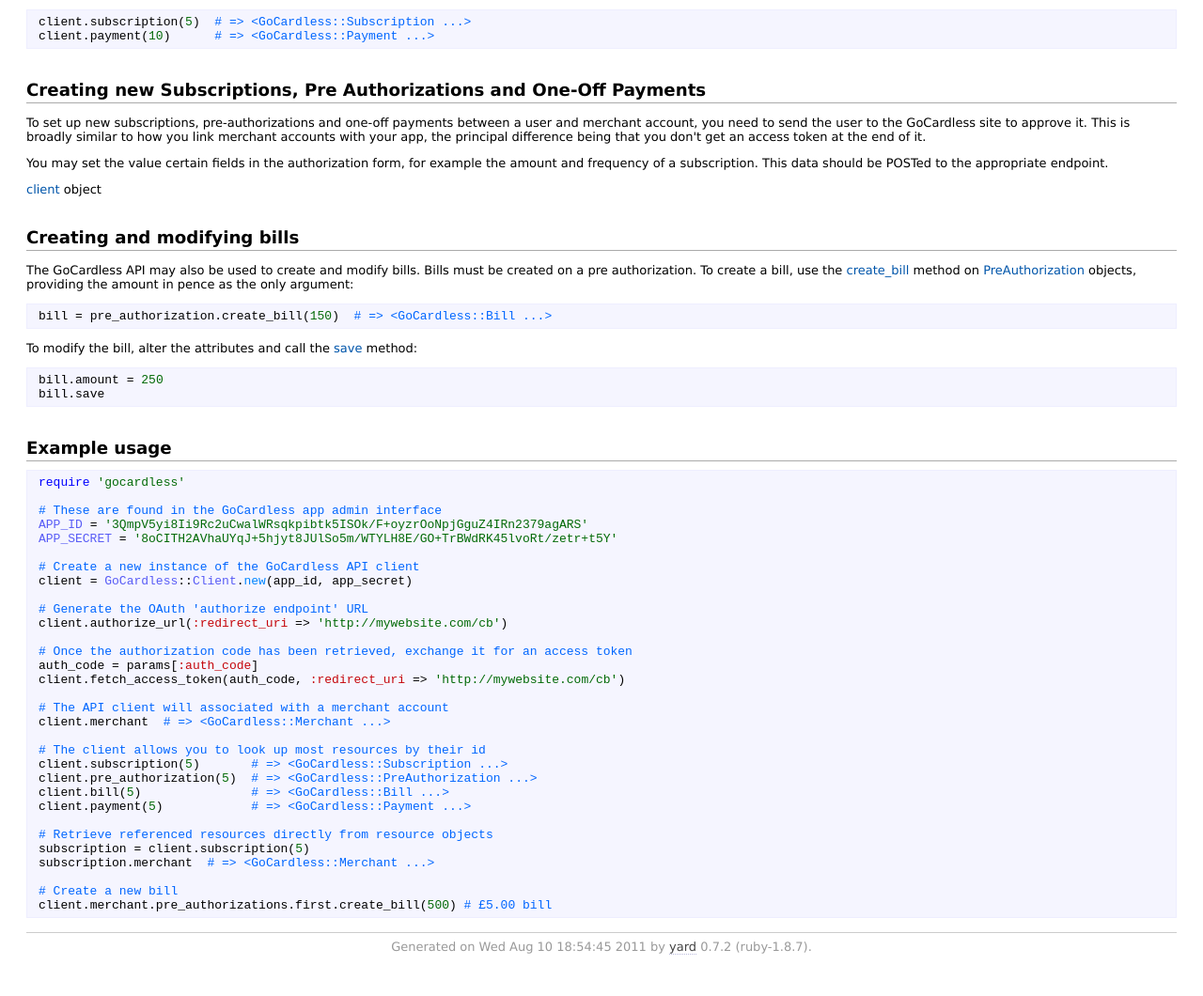
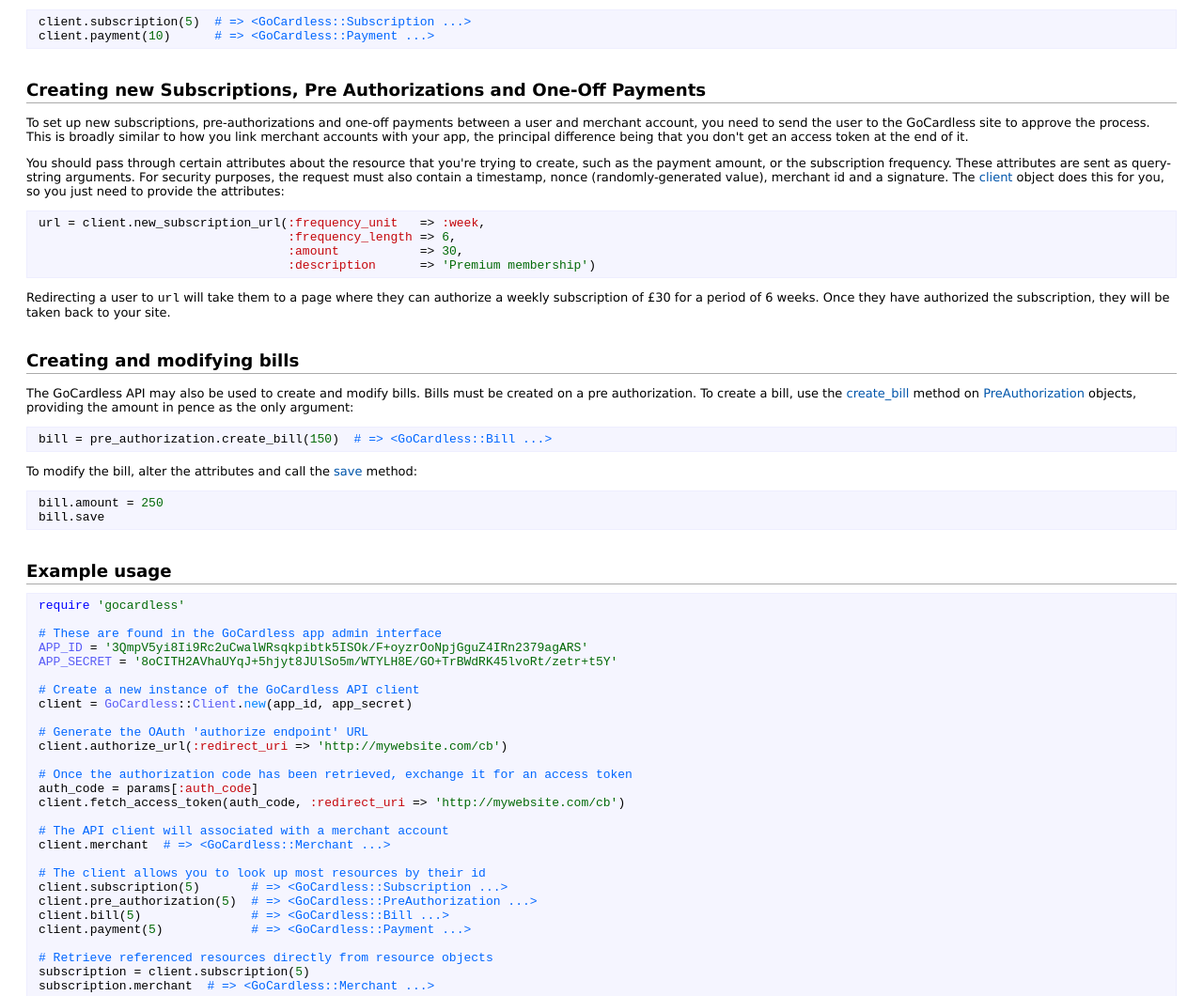
Before and after one commit to gocardless/gocardless-legacy-ruby, a plain HTML site: page doc/file.README.html in a window 1280 px wide. Shown: the part 1440-2500 px from the top of the page at 94% size. Before the commit the page ends 2470 px from the top, so only its background shows below. Drawn offline with Linux system fonts and the light colour scheme.

Commit message:
Docs for limit creation

```diff
--- a/doc/file.README.html
+++ b/doc/file.README.html
@@ -176,15 +176,26 @@ on <span class='object_link'><a href="GoCardless/Client.html" title="GoCardless:
 
 <p>To set up new subscriptions, pre-authorizations and one-off payments between a
 user and merchant account, you need to send the user to the GoCardless site to
-approve it. This is broadly similar to how you link merchant accounts with your
-app, the principal difference being that you don't get an access token at the
-end of it.</p>
+approve the process. This is broadly similar to how you link merchant accounts
+with your app, the principal difference being that you don't get an access
+token at the end of it.</p>
 
-<p>You may set the value certain fields in the authorization form, for example the
-amount and frequency of a subscription. This data should be POSTed to the
-appropriate endpoint.</p>
+<p>You should pass through certain attributes about the resource that you're
+trying to create, such as the payment amount, or the subscription frequency.
+These attributes are sent as query-string arguments. For security purposes, the
+request must also contain a timestamp, nonce (randomly-generated value),
+merchant id and a signature. The <span class='object_link'><a href="GoCardless/Client.html" title="GoCardless::Client (class)">client</a></span> object does this
+for you, so you just need to provide the attributes:</p>
 
-<p><span class='object_link'><a href="GoCardless/Client.html" title="GoCardless::Client (class)">client</a></span> object</p>
+<pre class="code"><span class='url identifier id'>url</span> <span class='assign token'>=</span> <span class='client identifier id'>client</span><span class='dot token'>.</span><span class='new_subscription_url identifier id'>new_subscription_url</span><span class='lparen token'>(</span><span class='symbol val'>:frequency_unit</span>   <span class='assign token'>=</span><span class='gt op'>&gt;</span> <span class='symbol val'>:week</span><span class='comma token'>,</span>
+                                  <span class='symbol val'>:frequency_length</span> <span class='assign token'>=</span><span class='gt op'>&gt;</span> <span class='integer val'>6</span><span class='comma token'>,</span>
+                                  <span class='symbol val'>:amount</span>           <span class='assign token'>=</span><span class='gt op'>&gt;</span> <span class='integer val'>30</span><span class='comma token'>,</span>
+                                  <span class='symbol val'>:description</span>      <span class='assign token'>=</span><span class='gt op'>&gt;</span> <span class='string val'>'Premium membership'</span><span class='rparen token'>)</span>
+</pre>
+
+<p>Redirecting a user to <code>url</code> will take them to a page where they can authorize a
+weekly subscription of £30 for a period of 6 weeks. Once they have authorized
+the subscription, they will be taken back to your site.</p>
 
 <h2>Creating and modifying bills</h2>
 
@@ -241,7 +252,7 @@ in pence as the only argument:</p>
 </div></div>
 
     <div id="footer">
-  Generated on Wed Aug 10 18:54:45 2011 by
+  Generated on Wed Aug 10 19:15:38 2011 by
   <a href="http://yardoc.org" title="Yay! A Ruby Documentation Tool" target="_parent">yard</a>
   0.7.2 (ruby-1.8.7).
 </div>
```
Also changed, not shown: doc/GoCardless.html (+1 -1 lines), doc/GoCardless/ApiError.html (+1 -1 lines), doc/GoCardless/Bill.html (+1 -1 lines), doc/GoCardless/Client.html (+1 -1 lines), doc/GoCardless/Merchant.html (+1 -1 lines), doc/GoCardless/Payment.html (+1 -1 lines), doc/GoCardless/PreAuthorization.html (+1 -1 lines), doc/GoCardless/Resource.html (+1 -1 lines), doc/GoCardless/Subscription.html (+1 -1 lines), doc/GoCardless/User.html (+1 -1 lines), doc/_index.html (+1 -1 lines), doc/index.html (+19 -8 lines), doc/top-level-namespace.html (+1 -1 lines), 1 other file.
